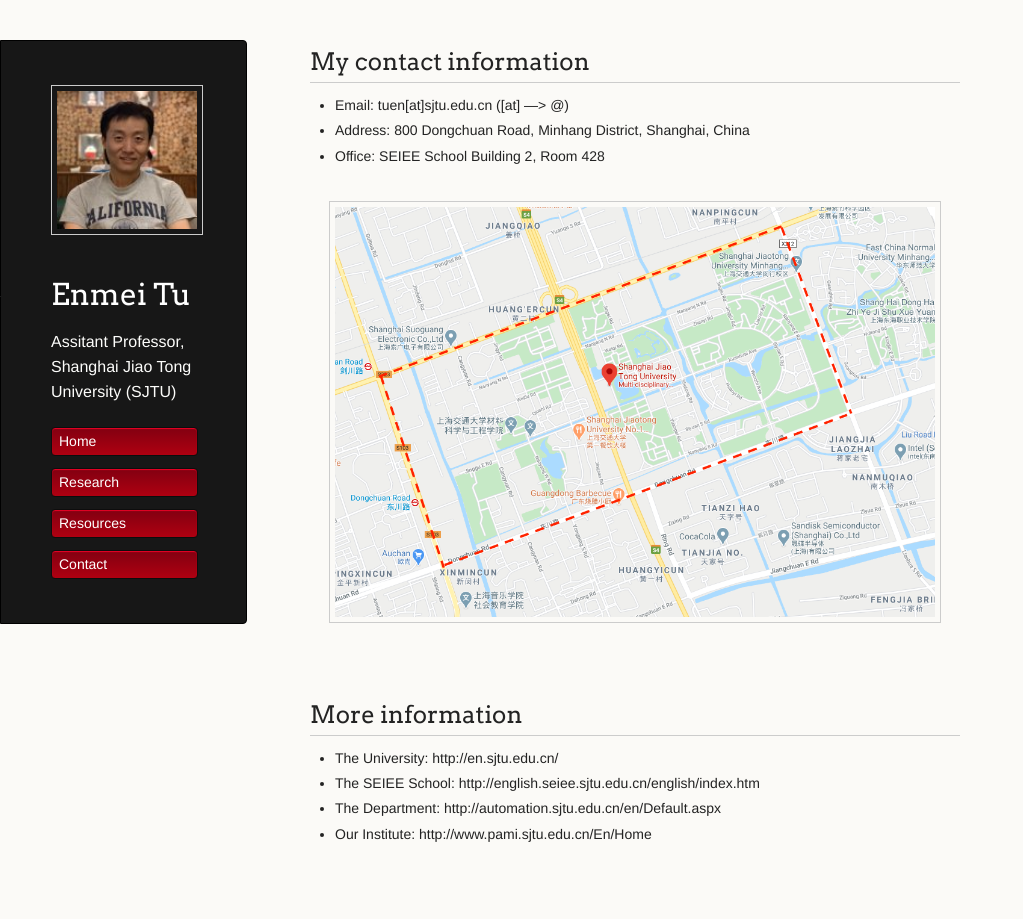
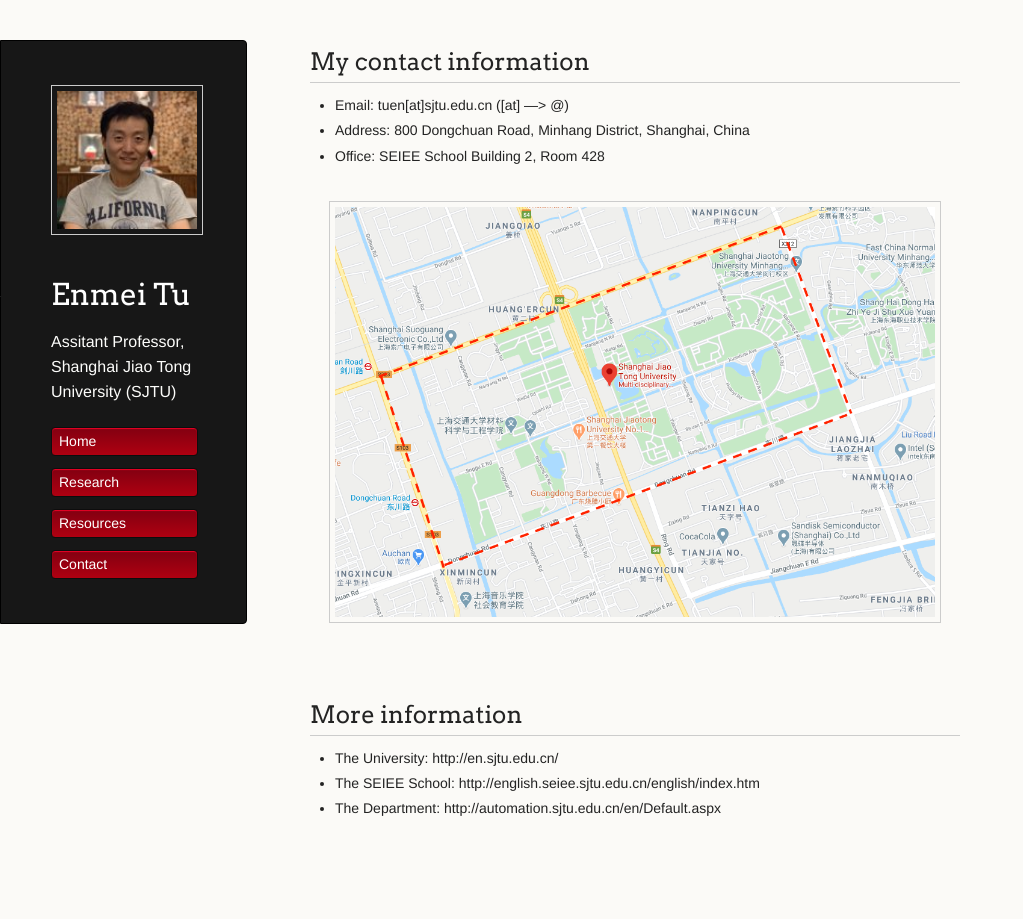
Before and after one commit to hellotem/enmeitu.github.io, a Jekyll site: the page built from about/index.md, in a window 1280 px wide. Shown: the whole page, without its empty margins (0-1023 px from the left). Built offline with Jekyll 4.4.1, drawn with Linux system fonts in a browser that asks for light colours; our own code applies the rules of GitHub Pages for plain Markdown files.

Commit message:
Update index.md

```diff
--- a/about/index.md
+++ b/about/index.md
@@ -8,4 +8,3 @@
 * The University: http://en.sjtu.edu.cn/
 * The SEIEE School: http://english.seiee.sjtu.edu.cn/english/index.htm
 * The Department: http://automation.sjtu.edu.cn/en/Default.aspx
-* Our Institute: http://www.pami.sjtu.edu.cn/En/Home
```
